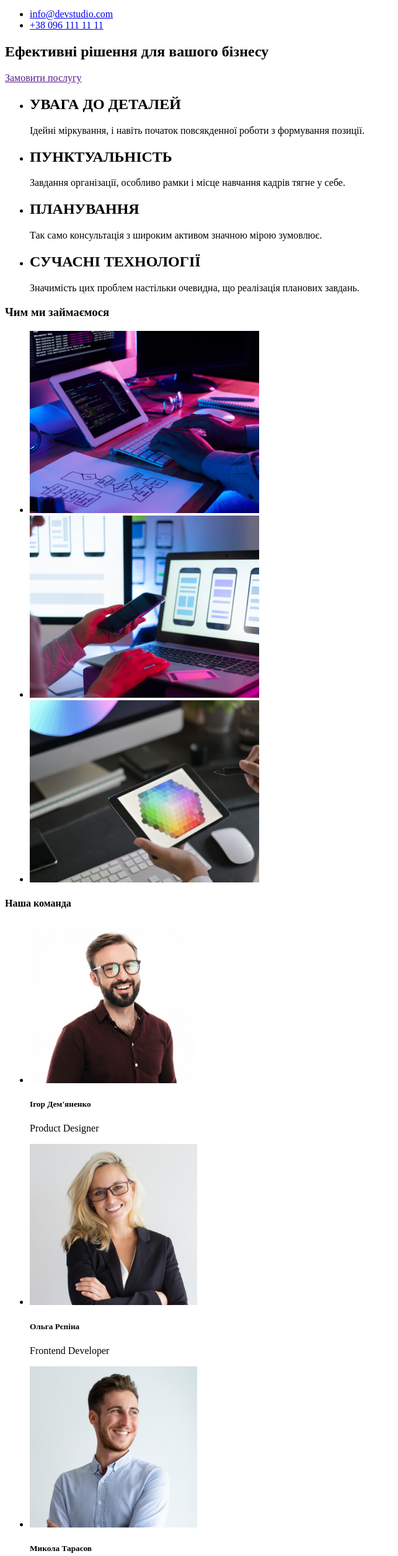
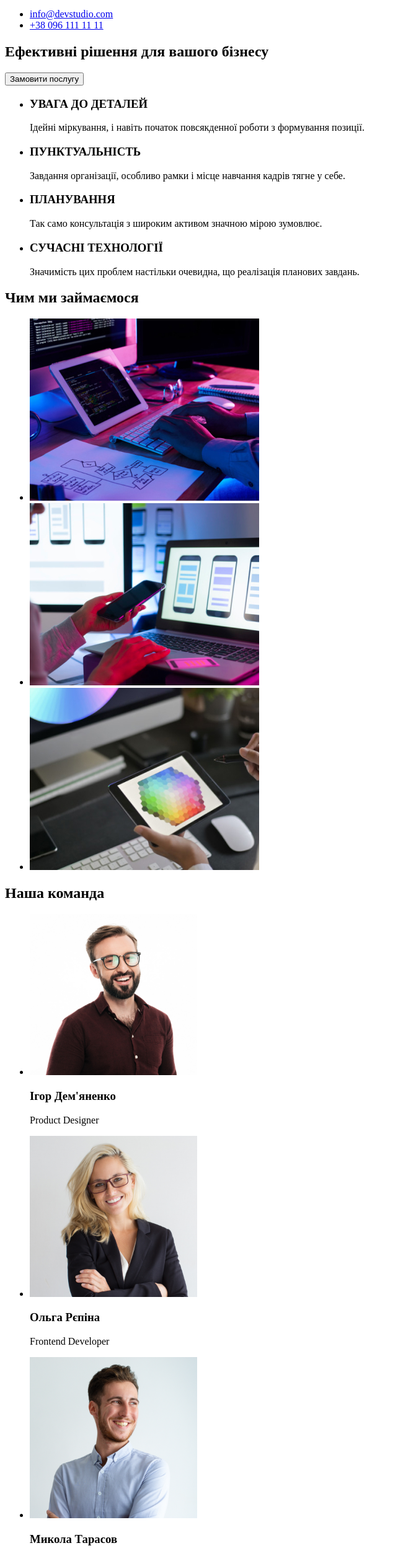
Before and after one commit to Vasyl-Shkrebii/goit-markup-hw-01, a plain HTML site: page index.html in a window 1280 px wide. Shown: the part 98-2609 px from the top of the page at 62% size, without its empty margins (0-642 px from the left). Drawn offline with Linux system fonts and the light colour scheme.

Commit message:
done task 1

```diff
--- a/index.html
+++ b/index.html
@@ -28,67 +28,67 @@
    <!--герой-->
     <section>
         <h1>Ефективні рішення для вашого бізнесу</h1>
-        <a href="">Замовити послугу</a>
+        <button type="button">Замовити послугу</button>
     </section>
 </div>
 <!--характеристики-->
 <section>
     <ul>
         <li>
-            <h2>УВАГА ДО ДЕТАЛЕЙ</h2>
+            <h3>УВАГА ДО ДЕТАЛЕЙ</h3>
             <p>Ідейні міркування, і навіть початок повсякденної роботи з формування позиції.</p>
         </li>
         <li>
-            <h2>ПУНКТУАЛЬНІСТЬ</h2>
+            <h3>ПУНКТУАЛЬНІСТЬ</h3>
             <p>Завдання організації, особливо рамки і місце навчання кадрів тягне у себе.</p>
         </li>
         <li>
-            <h2>ПЛАНУВАННЯ</h2>
+            <h3>ПЛАНУВАННЯ</h3>
             <p>Так само консультація з широким активом значною мірою зумовлює.</p>
         </li>
         <li>
-            <h2>СУЧАСНІ ТЕХНОЛОГІЇ</h2>
+            <h3>СУЧАСНІ ТЕХНОЛОГІЇ</h3>
             <p>Значимість цих проблем настільки очевидна, що реалізація планових завдань.</p>
         </li>
     </ul>
 </section>
 <!--Чим ми займаємося-->
 <section>
-    <h3>Чим ми займаємося</h3>
+    <h2>Чим ми займаємося</h2>
     <UL>
         <LI>
-            <img src="./photo 1.png" alt="" width="370"/>
+            <img src="./photo 1.jpg" alt="photo 1" width="370"/>
         </LI>
         <LI>
-            <img src="./photo 2.png" alt="" width="370"/>
+            <img src="./photo 2.jpg" alt="photo 2" width="370"/>
         </LI>
         <LI>
-            <img src="./photo 3.png" alt="" width="370"/>
+            <img src="./photo 3.jpg" alt="photo 3" width="370"/>
         </LI>
     </UL>
 </section>
 <!--Наша команда-->
 <section>
-    <h4>Наша команда</h4>
+    <h2>Наша команда</h2>
     <ul>
         <li>
             <img src="./igor.jpg"alt="" width="270"/>
-            <h5>Ігор Дем'яненко</h5>
+            <h3>Ігор Дем'яненко</h3>
             <p>Product Designer</p>
         </li>
         <li>
             <img src="./olha.jpg"alt="" width="270"/>
-            <h5>Ольга Рєпіна</h5>
+            <h3>Ольга Рєпіна</h3>
             <p>Frontend Developer</p>
         </li>
         <li>
             <img src="./mykola.jpg"alt="" width="270"/>
-            <h5>Микола Тарасов</h5>
+            <h3>Микола Тарасов</h3>
             <p>Marketing</p>
         </li>
         <li>
             <img src="./mihaylo.jpg"alt="" width="270"/>
-            <h5>Михайло Єрмаков</h5>
+            <h3>Михайло Єрмаков</h3>
             <p>UI Designer</p>
         </li>
     </ul>
@@ -100,11 +100,14 @@
     <a href="/">
         WebStudio
     </a>
-    <p>м. Київ, пр-т Лесі Українки, 26</p>
-    <ul>
-        <li><a href="mailto:info@devstudio.com">info@devstudio.com</a></li>
-        <li><a href="tel:+38 096 111 11 11">+38 096 111 11 11</a> </li>
-    </ul>
+    <address>
+        <p>м. Київ, пр-т Лесі Українки, 26</p>
+        <ul>
+            <li><a href="mailto:info@devstudio.com">info@devstudio.com</a></li>
+            <li><a href="tel:+38 096 111 11 11">+38 096 111 11 11</a> </li>
+        </ul>
+    </address>
+
 </footer>
 </body>
 </html>
```
Also changed, not shown: photo 1.jpg (added), photo 1.png (deleted), photo 2.jpg (added), photo 2.png (deleted), photo 3.jpg (added), photo 3.png (deleted).
